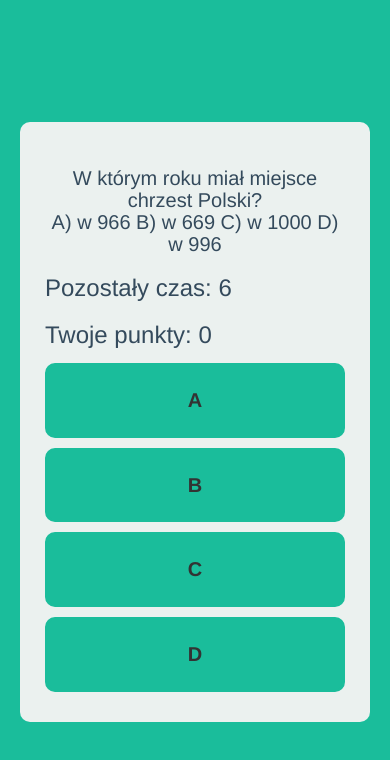
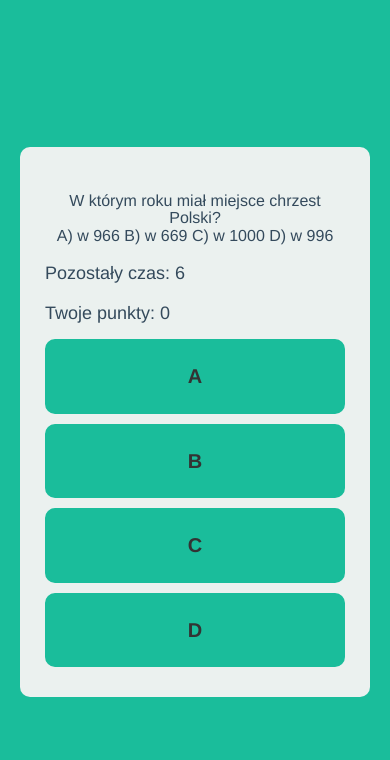
Before and after one commit to kieryk123/Quiz_app, a website: page index.html in a window 390 px wide. Drawn offline with nearby package versions, Linux system fonts and the light colour scheme.

Commit message:
#6 commit
Fix RWD v2

```diff
--- a/sass/main.scss
+++ b/sass/main.scss
@@ -3,7 +3,7 @@
 	align-items: center;
 	justify-content: center;
 	flex-direction: column;
-	height: 100vh;
+	min-height: 100vh;
 	width: 100%;
 	background-color: #1ABD9B;
 	padding: 20px;
@@ -22,9 +22,15 @@
 		text-align: center;
 		color: #344A5C;
 		font-size: 20px;
+		@media only screen and (max-width : 480px) {
+			font-size: 16px;
+	  }
 	}
 	h3 {
 		color: #344A5C;
+		@media only screen and (max-width : 480px) {
+			font-size: 18px;
+	  }
 	}
 	.buttons-wrapper {
 		text-align: center;
```
Also changed, not shown: css/main.css.
